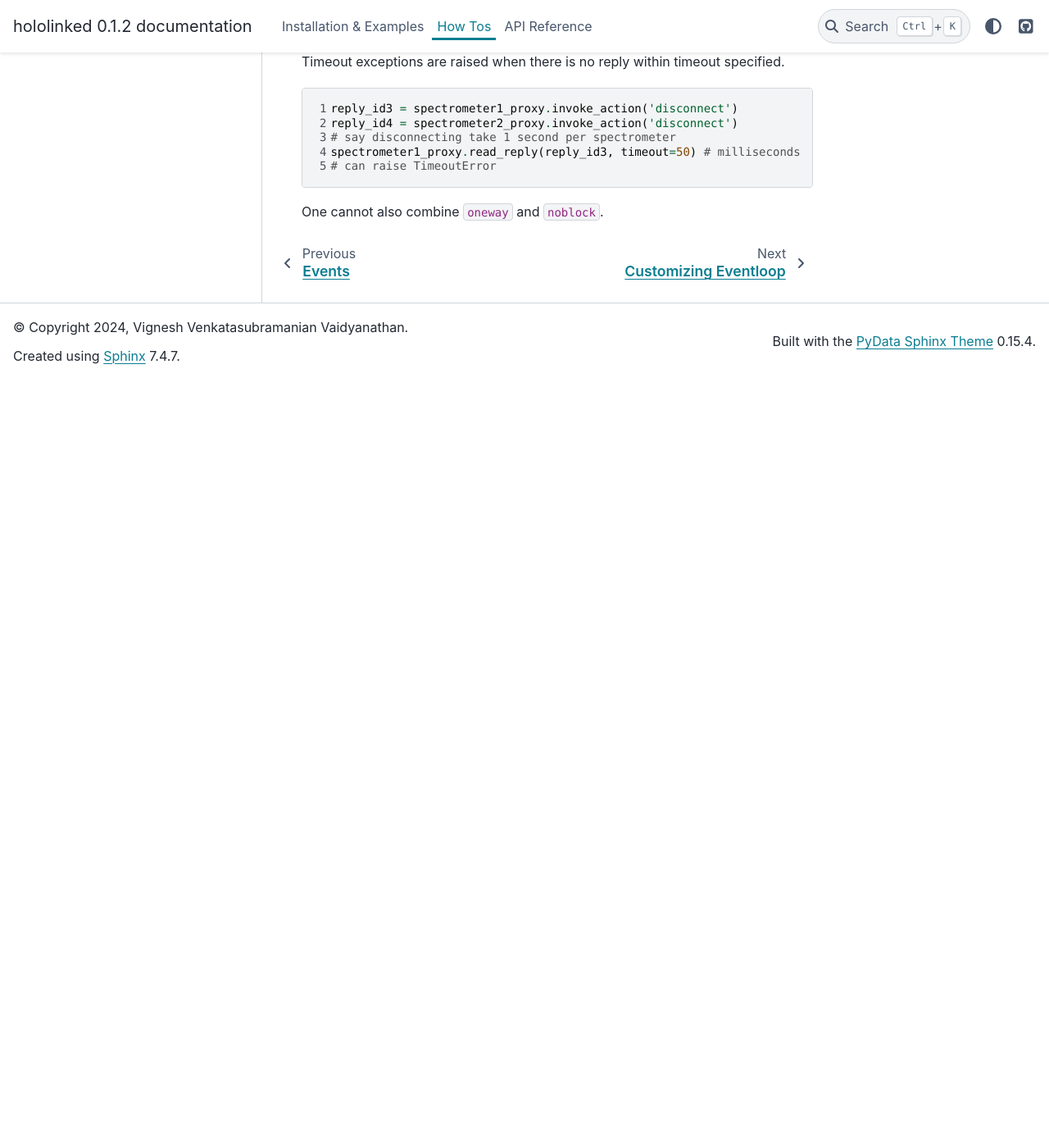
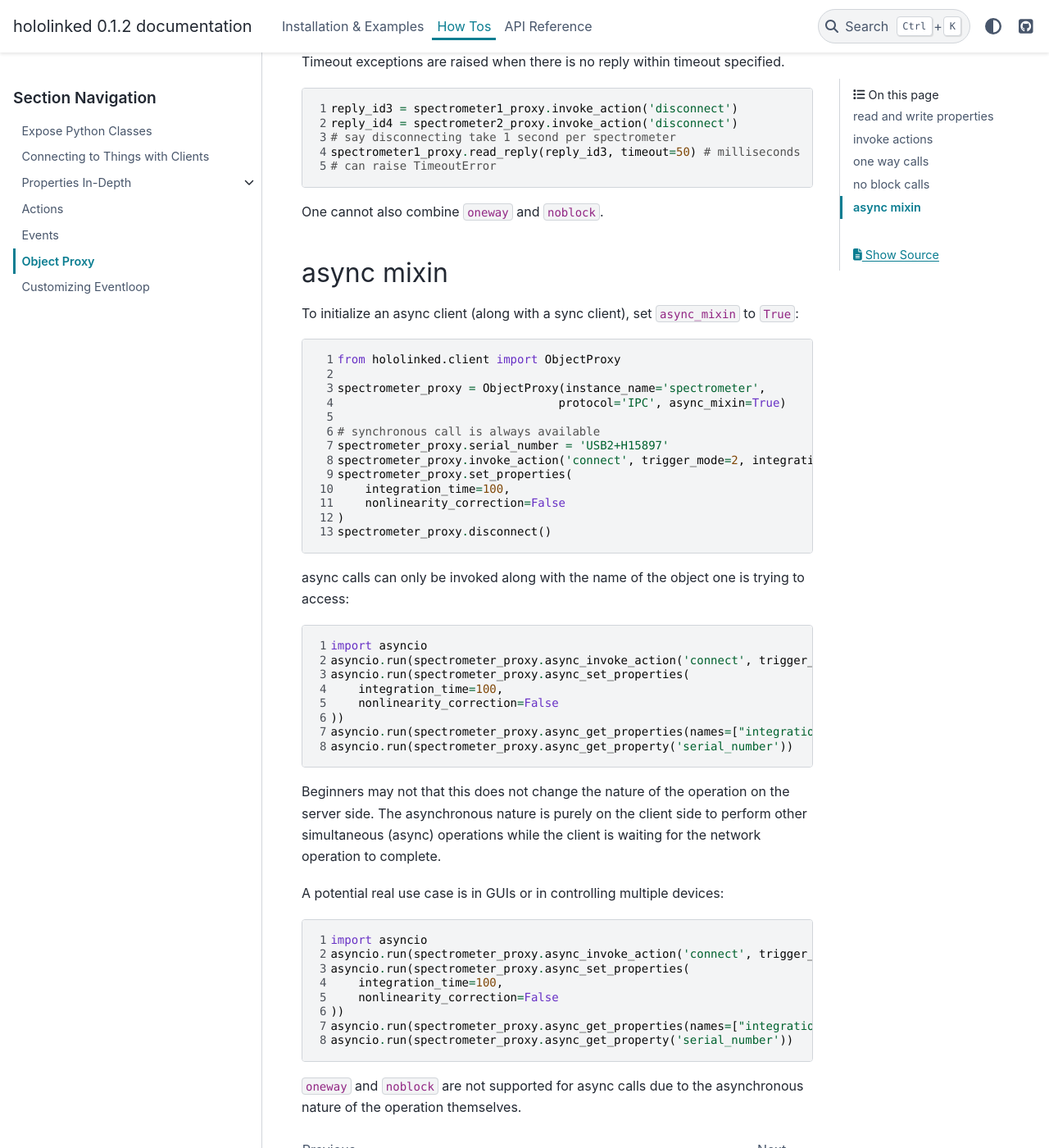
Before and after one commit to VigneshVSV/hololinked-docs, a Sphinx documentation site: the page built from source/howto/object_proxy.md, in a window 1280 px wide and 1400 px high, scrolled down 2528 px. Shown: the whole window at 82% size. Built offline with Sphinx 7.4.7 and the PyData theme 0.15.4, drawn with Linux system fonts in a browser that asks for light colours; before the commit the page ends 2991 px from its top, so only the background shows below that.

Commit message:
starting async object proxy

````diff
--- /dev/null
+++ b/source/howto/code/object_proxy/async.py
@@ -0,0 +1,91 @@
+from hololinked.client import ObjectProxy
+
+spectrometer_proxy = ObjectProxy(instance_name='spectrometer',
+                                protocol='IPC', async_mixin=True)
+
+# synchronous call is always available
+spectrometer_proxy.serial_number = 'USB2+H15897'
+spectrometer_proxy.invoke_action('connect', trigger_mode=2, integration_time=1000)
+spectrometer_proxy.set_properties(
+    integration_time=100,
+    nonlinearity_correction=False
+)
+spectrometer_proxy.disconnect()
+
+
+import asyncio
+asyncio.run(spectrometer_proxy.async_invoke_action('connect', trigger_mode=2, integration_time=1000))
+asyncio.run(spectrometer_proxy.async_set_properties(
+    integration_time=100,
+    nonlinearity_correction=False
+))
+asyncio.run(spectrometer_proxy.async_get_properties(names=["integration_time", "trigger_mode"]))
+asyncio.run(spectrometer_proxy.async_get_property('serial_number'))
+
+# both are the same
+
+# same applied to getting property
+print(spectrometer_proxy.serial_number) # prints 'USB2+H15897'
+print(spectrometer_proxy.get_property('serial_number')) # prints 'USB2+H15897'
+
+# with keyword arguments
+spectrometer_proxy.connect(trigger_mode=2, integration_time=1000)
+spectrometer_proxy.disconnect()
+# with non keyword arguments
+spectrometer_proxy.connect(2, 1000)
+spectrometer_proxy.disconnect()
+# with both non-keyword and keyword arguments
+spectrometer_proxy.connect(2, integration_time=1000)
+
+
+# using invoke_action
+spectrometer_proxy.connect()
+spectrometer_proxy.invoke_action('disconnect')
+# keyword arguments
+
+spectrometer_proxy.invoke_action('disconnect')
+# non keyword arguments
+spectrometer_proxy.invoke_action('connect', 2, 1000)
+spectrometer_proxy.invoke_action('disconnect')
+# with both non-keyword and keyword arguments
+spectrometer_proxy.invoke_action('connect', 2, integration_time=1000)
+spectrometer_proxy.invoke_action('disconnect')
+
+# set and get multiple properties
+print(spectrometer_proxy.get_properties(names=["integration_time", "trigger_mode"]))
+
+print(spectrometer_proxy.get_properties(names=["state", "nonlinearity_correction",
+                                    "integration_time", "trigger_mode"]))
+
+# oneway call
+spectrometer_proxy.invoke_action('connect', oneway=True, trigger_mode=2, integration_time=1000)
+spectrometer_proxy.invoke_action('disconnect', oneway=True)
+# non keyword arguments
+spectrometer_proxy.invoke_action('connect', 2, 1000, oneway=True)
+# set properties one way
+spectrometer_proxy.set_properties(
+    integration_time=100,
+    nonlinearity_correction=False,
+    oneway=True
+)
+print(spectrometer_proxy.get_properties(names=["state", "nonlinearity_correction",
+                                    "integration_time", "trigger_mode"]))
+# set single property one way
+spectrometer_proxy.set_property('integration_time', 100, oneway=True)
+
+# no block calls
+spectrometer1_proxy = ObjectProxy(instance_name='spectrometer1',
+                                protocol='IPC')
+spectrometer2_proxy = ObjectProxy(instance_name='spectrometer2',
+                                protocol='IPC')
+reply_id1 = spectrometer1_proxy.invoke_action('connect', noblock=True, trigger_mode=2, integration_time=1000)
+reply_id2 = spectrometer2_proxy.invoke_action('connect', noblock=True, trigger_mode=2, integration_time=1000)
+# say connecting take 2 seconds per spectrometer
+spectrometer1_proxy.read_reply(reply_id1)
+spectrometer2_proxy.read_reply(reply_id2)
+
+reply_id3 = spectrometer1_proxy.invoke_action('disconnect')
+reply_id4 = spectrometer2_proxy.invoke_action('disconnect')
+# say disconnecting take 1 second per spectrometer
+spectrometer1_proxy.read_reply(reply_id3, timeout=50) # milliseconds
+# can raise TimeoutError
--- a/source/howto/object_proxy.md
+++ b/source/howto/object_proxy.md
@@ -74,3 +74,36 @@ Timeout exceptions are raised when there is no reply within timeout specified.
 ```
 
 One cannot also combine `oneway` and `noblock`.
+
+## async mixin
+
+To initialize an async client (along with a sync client), set `async_mixin` to `True`:
+
+```{literalinclude} code/object_proxy/async.py
+:language: python
+:linenos:
+:lines: 1-13
+```
+
+async calls can only be invoked along with the name of the object one is trying to access:
+
+```{literalinclude} code/object_proxy/async.py
+:language: python
+:linenos:
+:lines: 16-23
+```
+
+Beginners may not that this does not change the nature of the operation on the server side.
+The asynchronous nature is purely on the client side to perform other simultaneous (async) operations
+while the client is waiting for the network operation to complete.
+
+A potential real use case is in GUIs or in controlling multiple devices:
+
+```{literalinclude} code/object_proxy/async.py
+:language: python
+:linenos:
+:lines: 16-23
+```
+
+`oneway` and `noblock` are not supported for async calls due to the asynchronous nature of the
+operation themselves.
````
